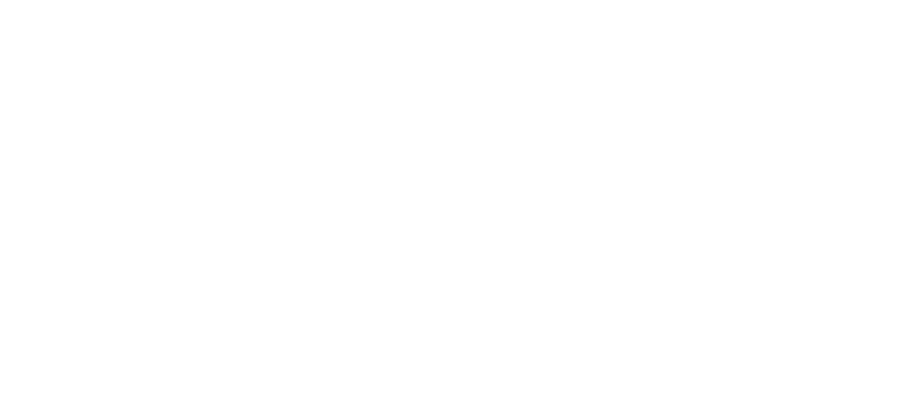
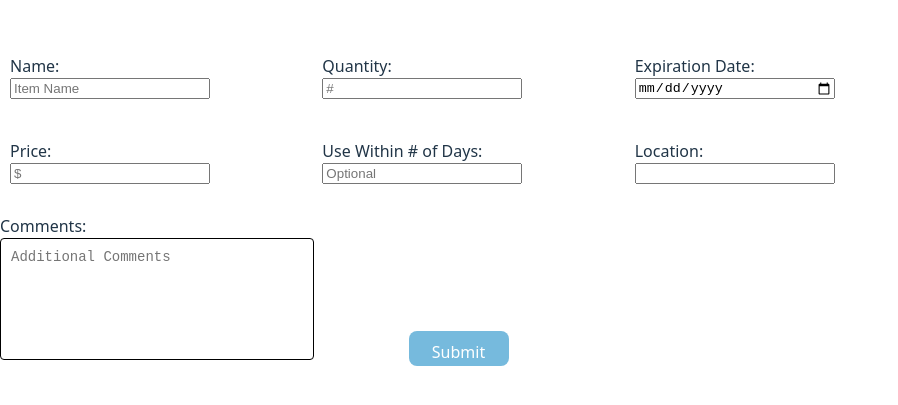
Before and after one commit to AndyChau123/Inventory-App, a React (Vite) app in the folder InventoryApp/: page / in a window 1280 px wide. Shown: the part 195-600 px from the top of the page, without its empty margins (0-898 px from the left). Built offline with nearby package versions, Linux system fonts and the light colour scheme.

Commit message:
added input boxes and submit button

```diff
--- a/InventoryApp/src/Add-Item-Component/AddItem.css
+++ b/InventoryApp/src/Add-Item-Component/AddItem.css
@@ -0,0 +1,54 @@
+
+.addItem-container {
+    display: flex;
+    flex-direction: column;
+    gap: 20px;
+}
+
+.input-boxes {
+    display: grid;
+    grid-template-columns: repeat(3, 1fr);
+    gap: 20px;
+}
+
+.addItem-InputBox{
+    display: flex;
+    flex-direction: column;
+    width: 200px;
+    padding: 10px;
+}
+
+.additional-comments-container {
+    grid-column: span 3;
+    display: flex;
+    flex-direction: column;
+    margin-top: 20px;
+}
+
+.addItem-InputBox-comments{
+    height: 100px;
+    width: 100%;
+    resize: none;
+    font-size: 14px;
+    padding: 10px;
+    border: 1px solid black;
+    border-radius: 4px;
+}
+
+
+.submit-Button {
+    background-color: #76badd;
+    color: white;
+    border: black;
+    font-size: 16px;
+    cursor: pointer;
+    height: 35px;
+    width: 100px;
+    margin-top: auto;
+}
+
+.submit-Button-container {
+    margin-top: 20px;
+    display: flex;
+    justify-content: center;
+}
--- a/InventoryApp/src/Add-Item-Component/AddItem.jsx
+++ b/InventoryApp/src/Add-Item-Component/AddItem.jsx
@@ -0,0 +1,65 @@
+import './AddItem.css'
+
+function AddItem() {
+
+/*
+Name (String, required)
+Quantity (int, default = 1)
+Expiration Date (date, required)
+Use within # of days (int, default = null)
+price (double, default = 0.0)
+Notes (String, default = ““)
+location (String)
+*/
+
+    return(
+
+        <div className = "addItem-container">
+            <div className = "input-boxes">
+                <div className="addItem-InputBox">
+                    <label htmlFor="name">Name:</label>
+                    <input id="name" type="text" placeholder="Item Name" />
+                </div>
+
+                <div className="addItem-InputBox">
+                    <label htmlFor="quantity">Quantity:</label>
+                    <input id="quantity" type="text" placeholder="#" />
+                </div>
+
+                <div className="addItem-InputBox">
+                    <label htmlFor="expDate">Expiration Date:</label>
+                    <input id="expDate" type="date" />
+                </div>
+
+                <div className="addItem-InputBox">
+                    <label htmlFor="price">Price:</label>
+                    <input id="price" type="text" placeholder="$" />
+                </div>
+
+                <div className="addItem-InputBox">
+                    <label htmlFor="useWithin">Use Within # of Days:</label>
+                    <input id="useWithin" type="text" placeholder="Optional"/>
+                </div>
+
+                <div className="addItem-InputBox">
+                    <label htmlFor="location">Location:</label>
+                    <input id="location" type="text" />
+                </div>
+
+                <div className="addItem-comments-container">
+                    <label htmlFor="comments">Comments:</label>
+                    <textarea id = "comments" className = "addItem-InputBox-comments"
+                    placeholder = "Additional Comments"></textarea>
+                </div>
+
+                <div className = "submit-Button-container">
+                    <button className = "submit-Button">Submit</button>
+                </div>
+            </div>
+        </div>
+
+    );
+
+}
+
+export default AddItem
--- a/InventoryApp/src/App.jsx
+++ b/InventoryApp/src/App.jsx
@@ -1,7 +1,10 @@
-import { useState } from 'react'
-import './App.css'
+import AddItem from './Add-Item-Component/AddItem.jsx'
 
 function App() {
+
+    return(
+        <AddItem></AddItem>
+    );
 
 }
 
```
